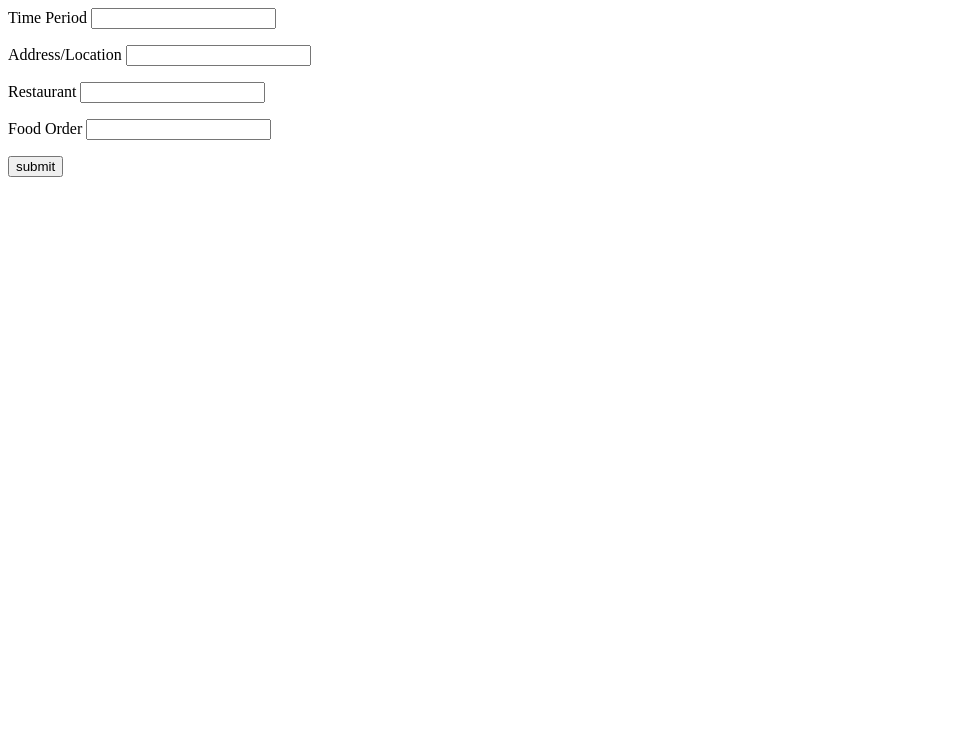
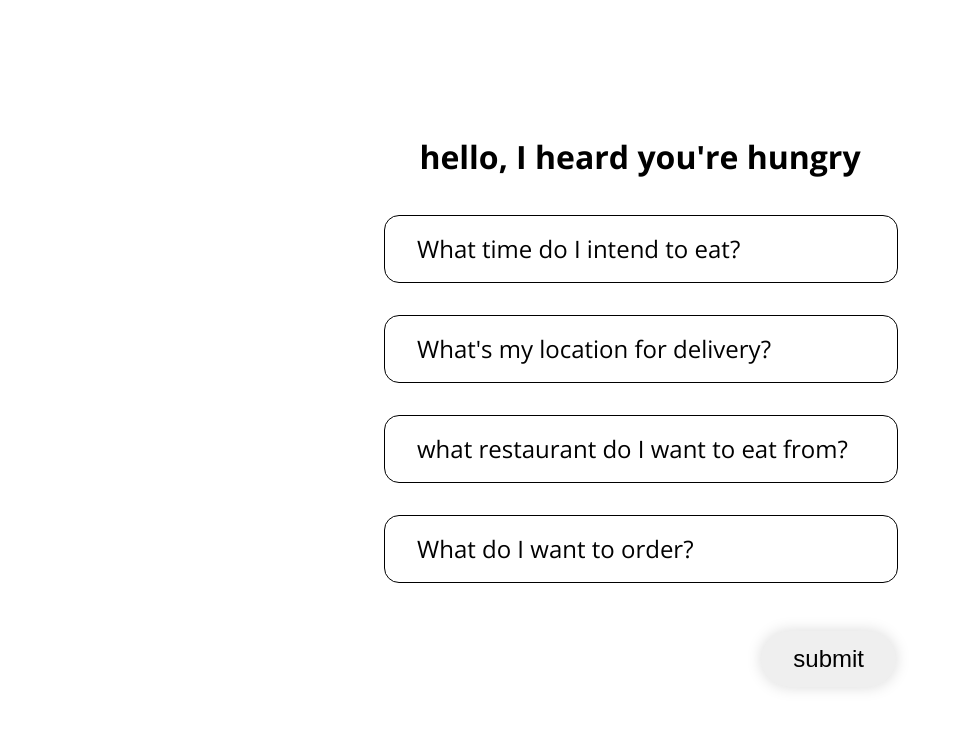
Before and after one commit to tanyongzhi/connect_form, a Flask app: page /slacker_add in a window 1280 px wide. Shown: the top 729 px of the page, without its empty margins (0-953 px from the left). Run offline with Flask 2, Linux system fonts and the light colour scheme; some libraries are stand-ins or nearby versions.

Commit message:
slacker add style

```diff
--- a/templates/slacker_add.html
+++ b/templates/slacker_add.html
@@ -1,11 +1,35 @@
-<html>
-   <body>
-      <form action = "http://localhost:5000/redirect_home_add_slacker" method = "POST">
-         <p>Time Period <input type = "text" name = "time_period" /></p>
-         <p> Address/Location <input type = "text" name = "address" /></p>
-         <p> Restaurant <input type = "text" name = "restaurant" /></p>
-         <p> Food Order <input type = "text" name = "food_order" /></p>
-         <p><input type = "submit" value = "submit" /></p>
-      </form>
-   </body>
+<!DOCTYPE html>
+<html lang="en">
+<script src="https://js.radar.io/v1.1.0/radar.min.js"
+   integrity="sha384-9gzMIZTQDnuwordlQUv+j9r2TDNLAaKXhSk+p/1jZV0tlnDQ8Bu6YVmTbLIG+dRg" crossorigin="anonymous">
+</script>
+
+<head>
+   <meta charset="utf-8">
+   <link href="https://fonts.googleapis.com/css?family=Open+Sans:400,600,700&display=swap" rel="stylesheet">
+
+   <link rel="stylesheet" type="text/css" href="/static/main.css">
+   <title>Food</title>
+</head>
+
+<body>
+   <div class="grid-container">
+      <div class="full-width">
+         <h1>hello, I heard you're hungry</h1>
+      </div>
+      <div class="full-width">
+         <form action="http://localhost:5000/redirect_home_add_slacker" method="POST">
+            <input type="text" name="time_period" onfocus="this.value=''" value="What time do I intend to eat?"
+               class="textfield" />
+            <input type="text" name="address" onfocus="this.value=''" value="What's my location for delivery?"
+               class="textfield" />
+            <input type="text" name="restaurant" onfocus="this.value=''" value="what restaurant do I want to eat from?"
+               class="textfield" />
+            <input type="text" name="food_order" onfocus="this.value=''" value="What do I want to order?" class="textfield" />
+            <p><input type="submit" value="submit" class="submit-button" /></p>
+         </form>
+      </div>
+   </div>
+</body>
+
 </html>
--- a/templates/slacker_info.html
+++ b/templates/slacker_info.html
@@ -15,7 +15,10 @@
 <body>
    <div class="grid-container">
       <div class="full-width">
-         <h1>hello.</h1>
+         <h1>
+            hey, <br>
+            I heard you're looking to deliver food.
+         </h1>
       </div>
       <div class="full-width">
 
```
